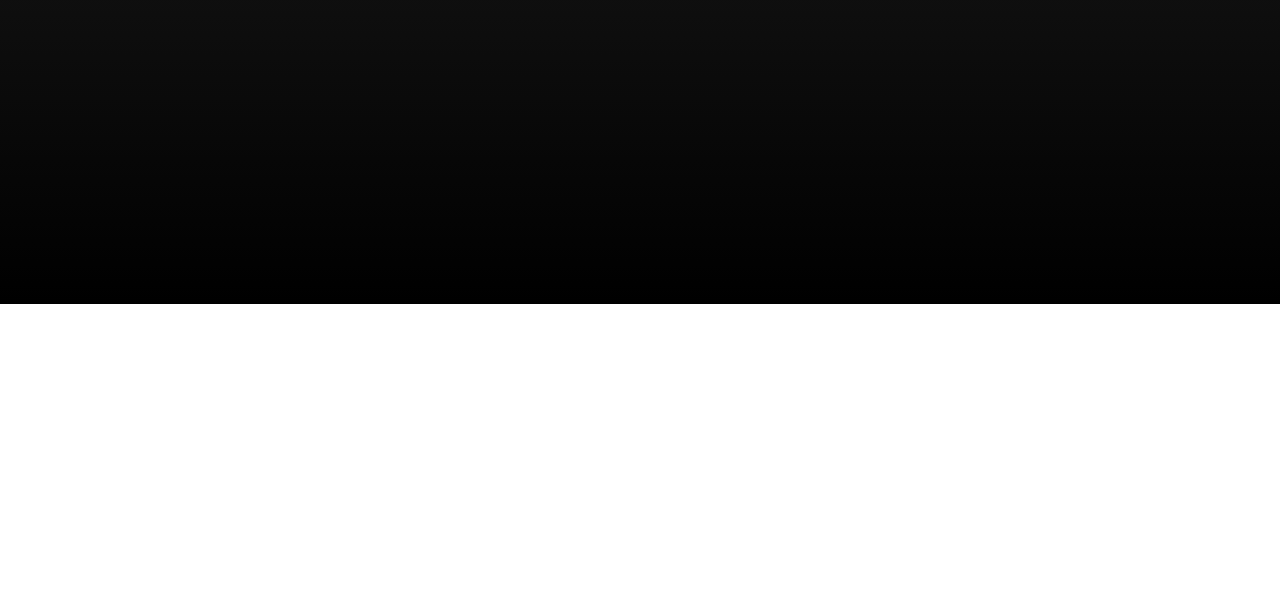
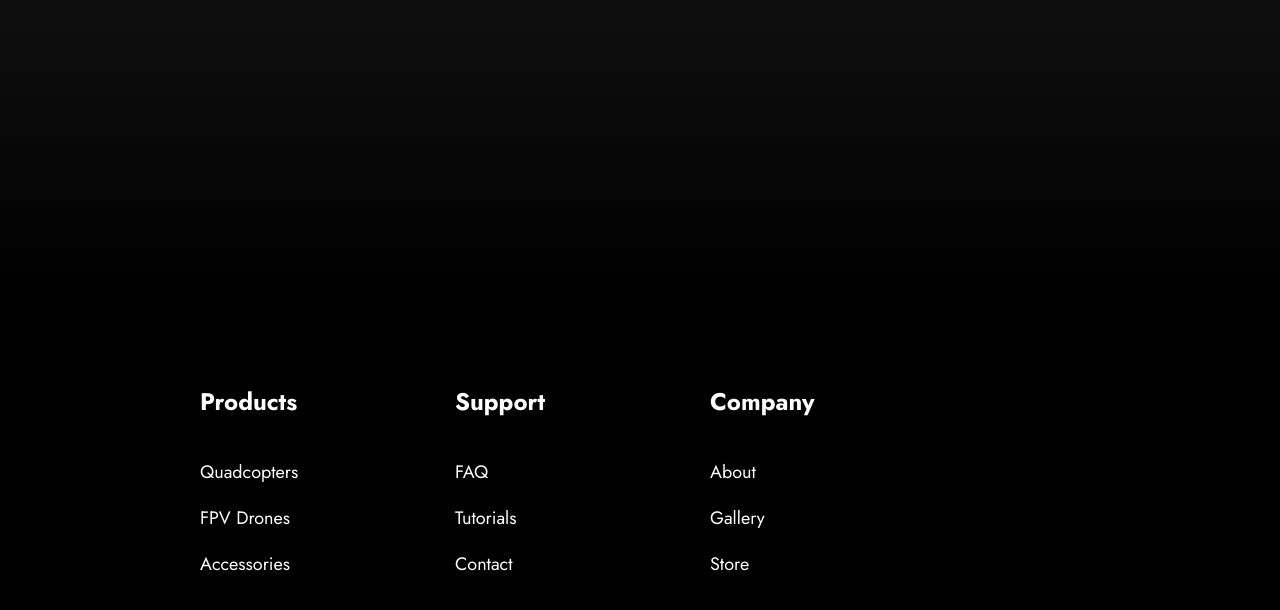
Before and after one commit to abhayy143/qoptars, a React (Create React App) app: page / in a window 1280 px wide. Shown: the part 1076-1686 px from the top of the page. Before the commit the page ends 1380 px from the top, so only its background shows below. Built offline with nearby package versions, Linux system fonts and the light colour scheme.

Commit message:
added Footer

```diff
--- a/package.json
+++ b/package.json
@@ -10,6 +10,7 @@
     "react-dom": "^18.2.0",
     "react-icons": "^4.10.1",
     "react-scripts": "5.0.1",
+    "styled-components": "^6.0.3",
     "web-vitals": "^2.1.4"
   },
   "scripts": {
--- a/src/App.js
+++ b/src/App.js
@@ -1,7 +1,21 @@
 import React from 'react'
 import Navbar from './components/navbar'
-const App = () => {
-  return <Navbar/>
-};
+import Footer from './components/Footer';
+
+function App(){
+  return(
+    <div className="App">
+      <Navbar/>
+      <div className="content">
+        <Footer/>
+      </div>
+    </div>
+  )
+}
+
+// const App = () => {
+//   return <Navbar/>
+
+// };
 
 export default App;
--- /dev/null
+++ b/src/components/Footer.js
@@ -0,0 +1,39 @@
+import React from "react";
+import {
+Box,
+Container,
+Row,
+Column,
+FooterLink,
+Heading,
+} from "./FooterStyles";
+
+const Footer = () => {
+return (
+	<Box>
+	<Container>
+		<Row>
+		<Column>
+			<Heading>Products</Heading>
+			<FooterLink href="#">Quadcopters</FooterLink>
+			<FooterLink href="#">FPV Drones</FooterLink>
+			<FooterLink href="#">Accessories</FooterLink>
+		</Column>
+		<Column>
+			<Heading>Support</Heading>
+			<FooterLink href="#">FAQ</FooterLink>
+			<FooterLink href="#">Tutorials</FooterLink>
+			<FooterLink href="#">Contact</FooterLink>
+		</Column>
+		<Column>
+			<Heading>Company</Heading>
+			<FooterLink href="#">About</FooterLink>
+			<FooterLink href="#">Gallery</FooterLink>
+			<FooterLink href="#">Store</FooterLink>
+		</Column>
+		</Row>
+	</Container>
+	</Box>
+);
+};
+export default Footer;
--- /dev/null
+++ b/src/components/FooterStyles.js
@@ -0,0 +1,61 @@
+import styled from 'styled-components';
+
+export const Box = styled.div`
+padding: 80px 60px;
+background: black;
+position: absolute;
+bottom: 1;
+width: 100%;
+
+
+@media (max-width: 1000px) {
+	padding: 70px 30px;
+}
+`;
+
+export const Container = styled.div`
+	display: flex;
+	flex-direction: column;
+	justify-content: center;
+	max-width: 1000px;
+	margin: 0 auto;
+	// background: red;
+`
+
+export const Column = styled.div`
+display: flex;
+flex-direction: column;
+text-align: left;
+margin-left: 60px;
+`;
+
+export const Row = styled.div`
+display: grid;
+grid-template-columns: repeat(auto-fill,
+						minmax(185px, 1fr));
+grid-gap: 20px;
+
+@media (max-width: 1000px) {
+	grid-template-columns: repeat(auto-fill,
+						minmax(200px, 1fr));
+}
+`;
+
+export const FooterLink = styled.a`
+color: #fff;
+margin-bottom: 20px;
+font-size: 18px;
+text-decoration: none;
+
+&:hover {
+	color: #63CBE8;
+	transition: 200ms ease-in;
+}
+`;
+
+export const Heading = styled.p`
+font-size: 24px;
+color: white;
+margin-bottom: 40px;
+font-weight: bold;
+`;
```
Also changed, not shown: 1 other file (tests, documents, lock files or other folders).
